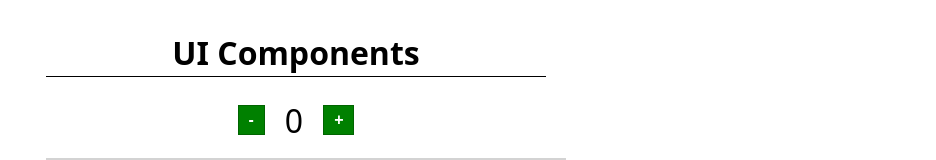
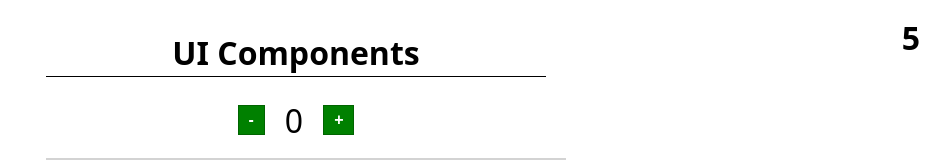
Before and after one commit to AnveshRamelli/react-ui-components, a React (Vite) app: page / in a window 1280 px wide. Shown: the top 160 px of the page, without its empty margins (344-1280 px from the left). Built offline with nearby package versions, Linux system fonts and the light colour scheme.

Commit message:
implemented a simple counter that counts seconds user stayed on website

```diff
--- a/src/App.jsx
+++ b/src/App.jsx
@@ -1,5 +1,6 @@
 import Accordion from "./components/accordion/accordion"
 import Count from "./components/count/count"
+import Timer from "./components/timer/timer"
 
 const App = () => {
   return (
@@ -7,6 +8,7 @@ const App = () => {
       <h1 >UI Components</h1>
       <Count />
       <Accordion />
+      <Timer/>
     </>
   )
 }
--- /dev/null
+++ b/src/components/timer/timer.css
@@ -0,0 +1,7 @@
+.timer {
+  font-size: 2rem;
+  font-weight: bolder;
+  position: absolute;
+  top: 1rem;
+  right: 1rem;
+}
--- /dev/null
+++ b/src/components/timer/timer.jsx
@@ -0,0 +1,21 @@
+import { useEffect, useState } from "react";
+import "./timer.css";
+
+const Timer = () => {
+  const [time, setTime] = useState(0);
+  let interval;
+
+  const timerHandler = () => {
+    interval = setInterval(() => {
+      setTime((time) => time + 1);
+    }, 1000);
+  };
+
+  useEffect(() => {
+    timerHandler();
+    return () => clearInterval(interval);
+  }, [time]);
+  return <div className="timer">{time}</div>;
+};
+
+export default Timer;
```
